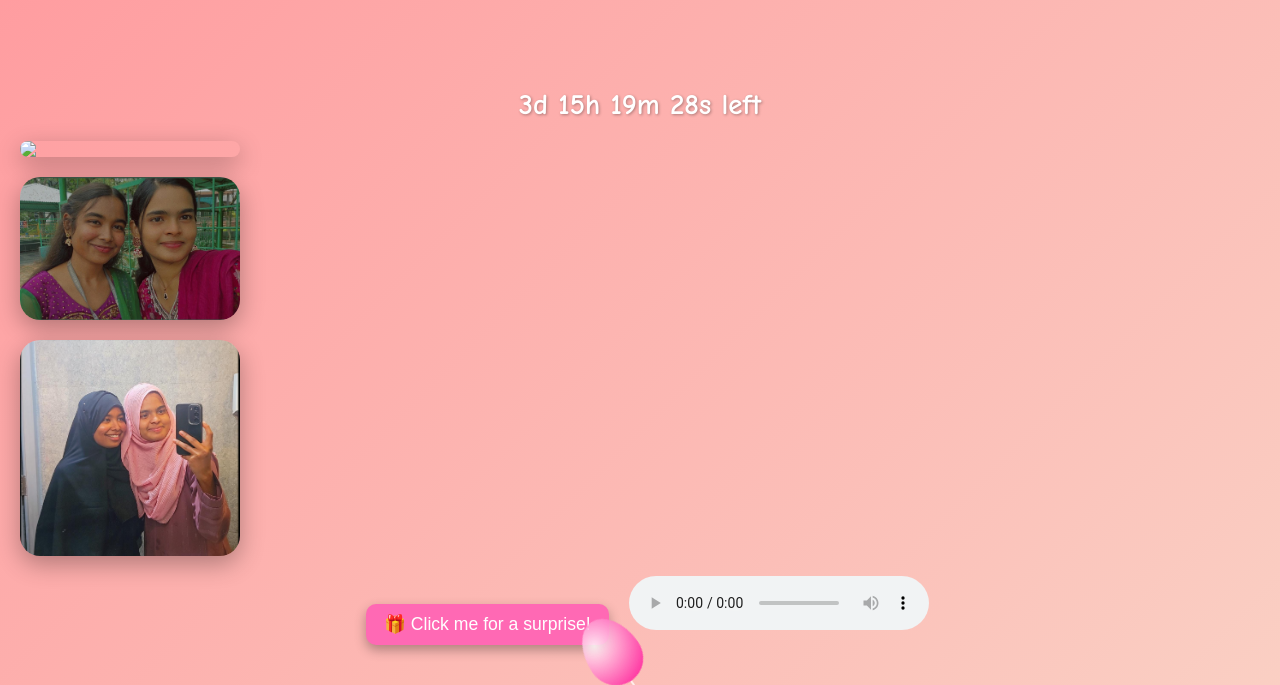
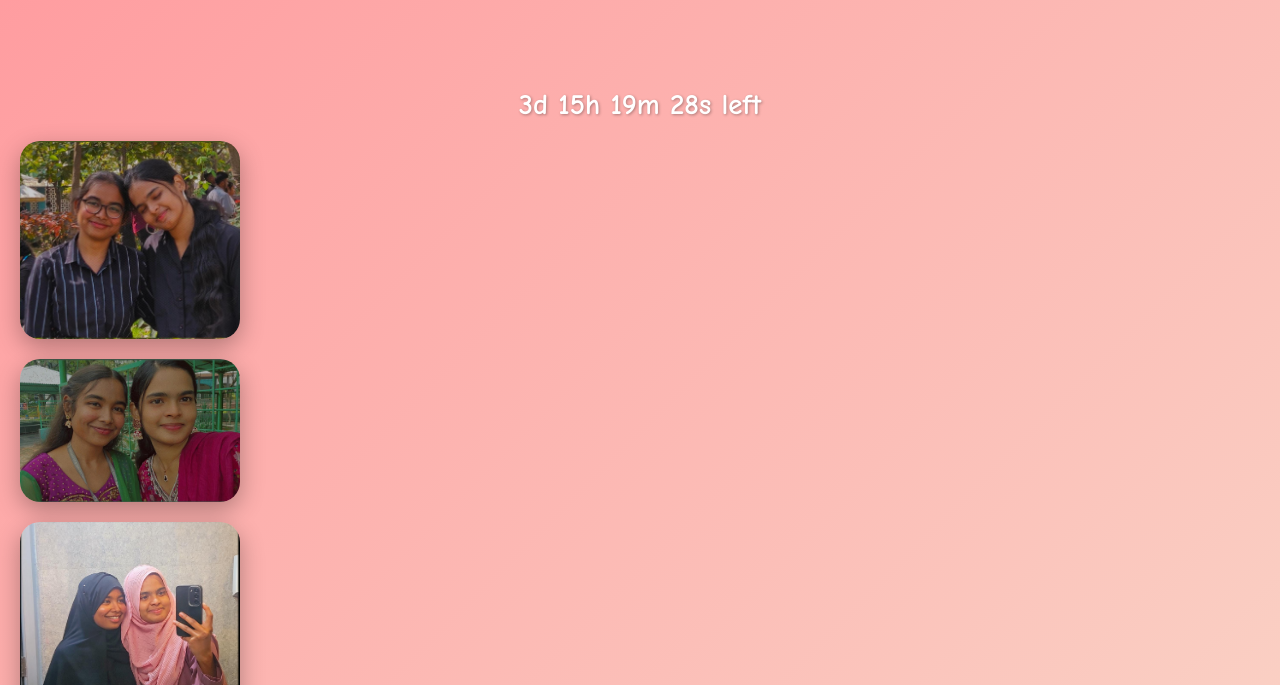
Before and after one commit to rubeena225/BirthdaySuprise, a plain HTML site: page index.html in a window 1280 px wide. Shown: the part 115-800 px from the top of the page. Drawn offline with Linux system fonts and the light colour scheme; files whose address does not match are found by name.

Commit message:
Update index.html

```diff
--- a/index.html
+++ b/index.html
@@ -100,7 +100,7 @@
   <div id="countdown"></div>
 
   <div id="photoContainer">
-    <img src="C:\Users\rubee\Downloads\bday-pic.jpg" style="display:block;">
+    <img src="C:\Users\rubee\Downloads\bday_pic.jpg" style="display:block;">
     <img src="C:\Users\rubee\Downloads\pic1.jpg" class="slide">
     <img src="C:\Users\rubee\Downloads\pic2.jpg" class="slide">
   </div>
```
